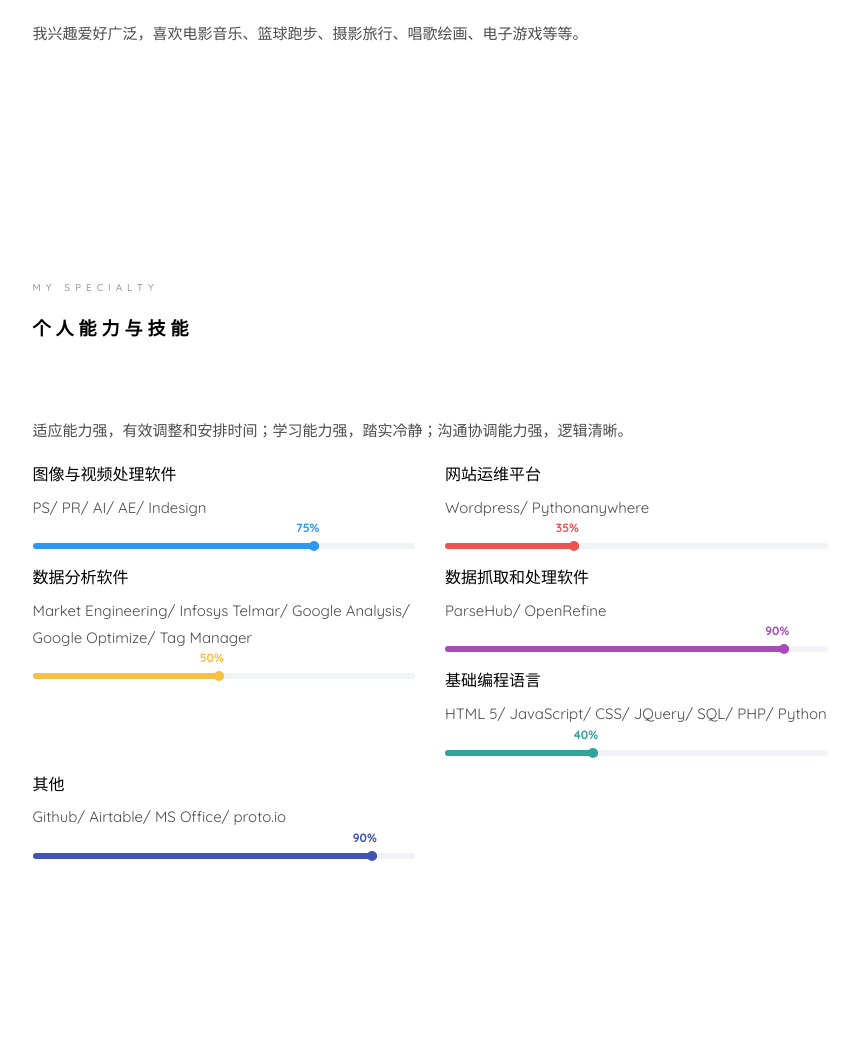
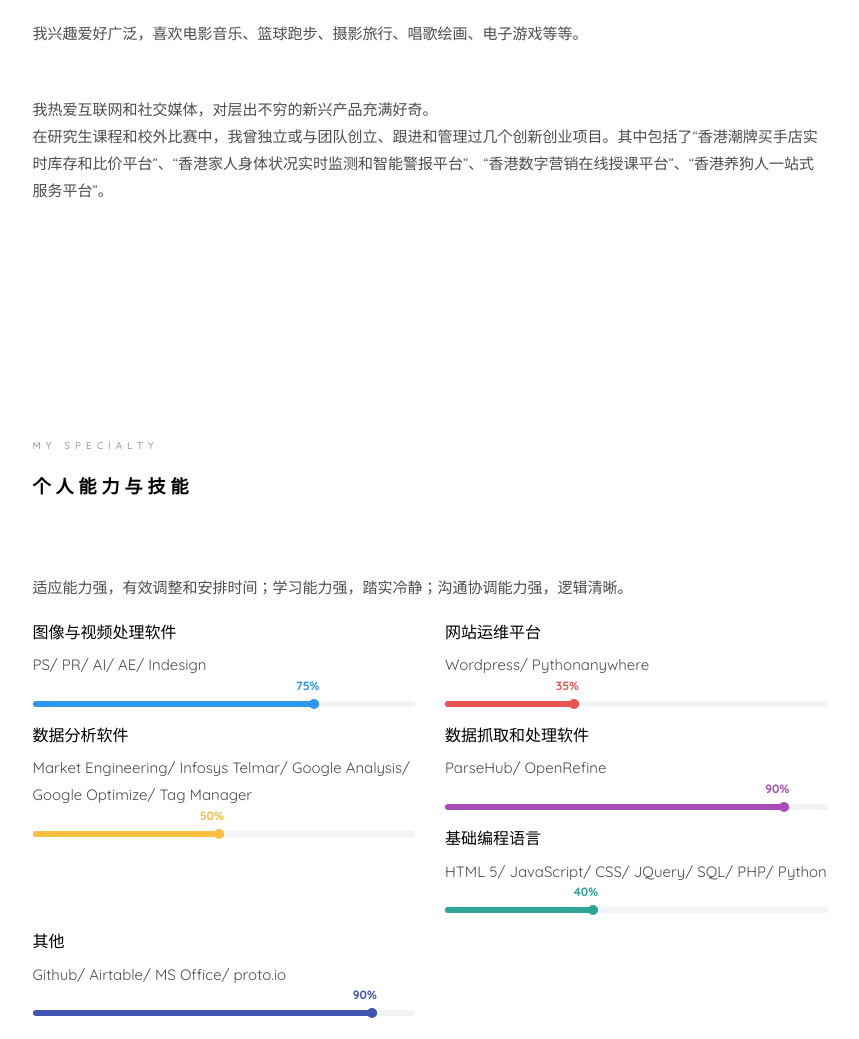
Before and after one commit to ohmybobobobo/ohmybobobobo.github.io, a plain HTML site: page index.html in a window 1280 px wide. Shown: the part 1231-2270 px from the top of the page, without its empty margins (360-1219 px from the left). Drawn offline with nearby package versions, Linux system fonts and the light colour scheme; files whose address does not match are found by name; a web font is replaced by a local one.

Commit message:
Update index.html

```diff
--- a/index.html
+++ b/index.html
@@ -143,6 +143,9 @@ Copyright &copy;<script>document.write(new Date().getFullYear());</script> All r
 										<p><strong>您好，我是郭堡仪。</strong>
 											<br>我是一名来自香港中文大学的新媒体专业研究生，本科主修市场营销。我对市场调研、数据分析、营销策划、广告媒体、基础开发和后台运维有一定的认识和见解。</p>
 										<p>我兴趣爱好广泛，喜欢电影音乐、篮球跑步、摄影旅行、唱歌绘画、电子游戏等等。</p>
+										<br>
+										<p>我热爱互联网和社交媒体，对层出不穷的新兴产品充满好奇。
+										<br>在研究生课程和校外比赛中，我曾独立或与团队创立、跟进和管理过几个创新创业项目。其中包括了“香港潮牌买手店实时库存和比价平台”、“香港家人身体状况实时监测和智能警报平台”、“香港数字营销在线授课平台”、“香港养狗人一站式服务平台”。</p>
 									</div>
 								</div>
 							</div>
```
